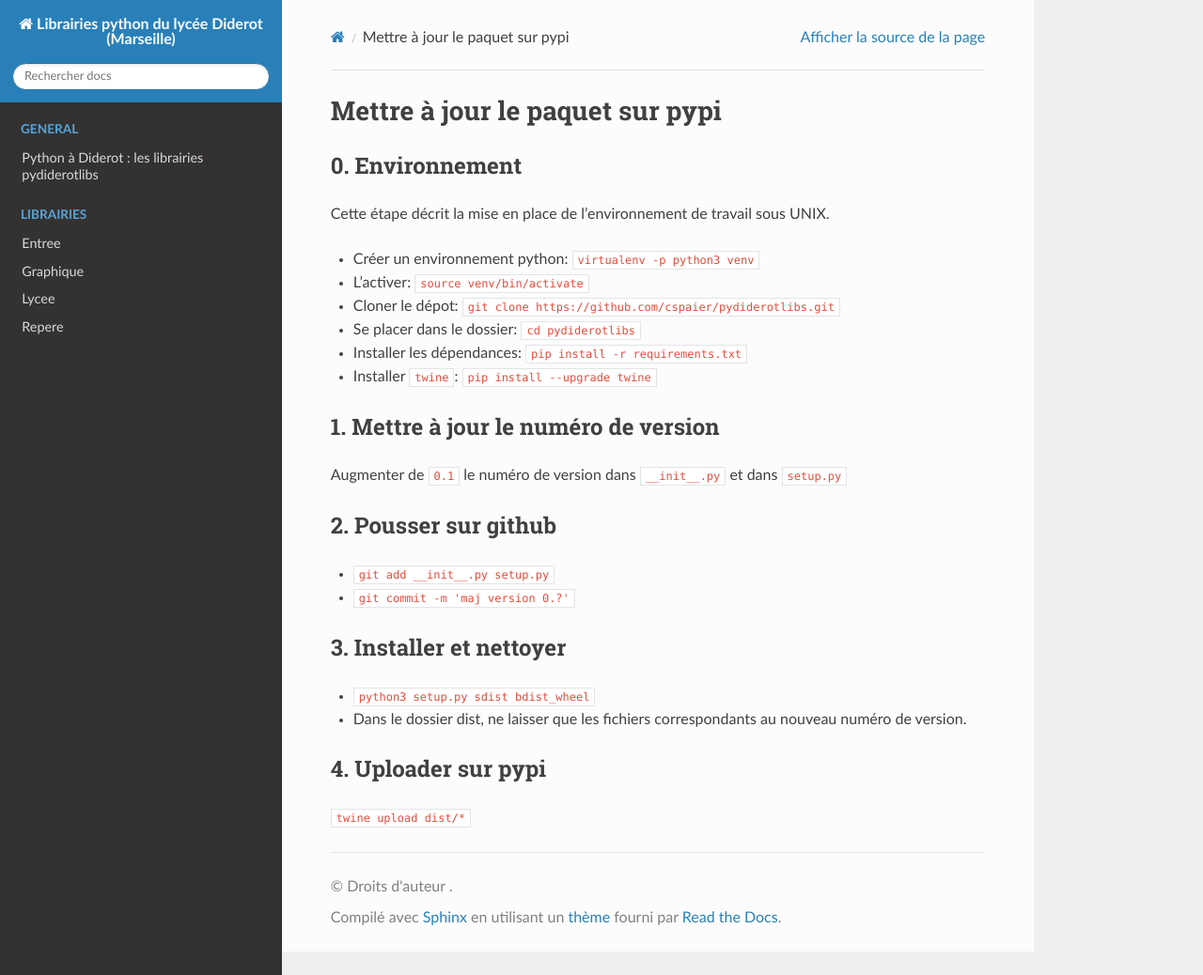
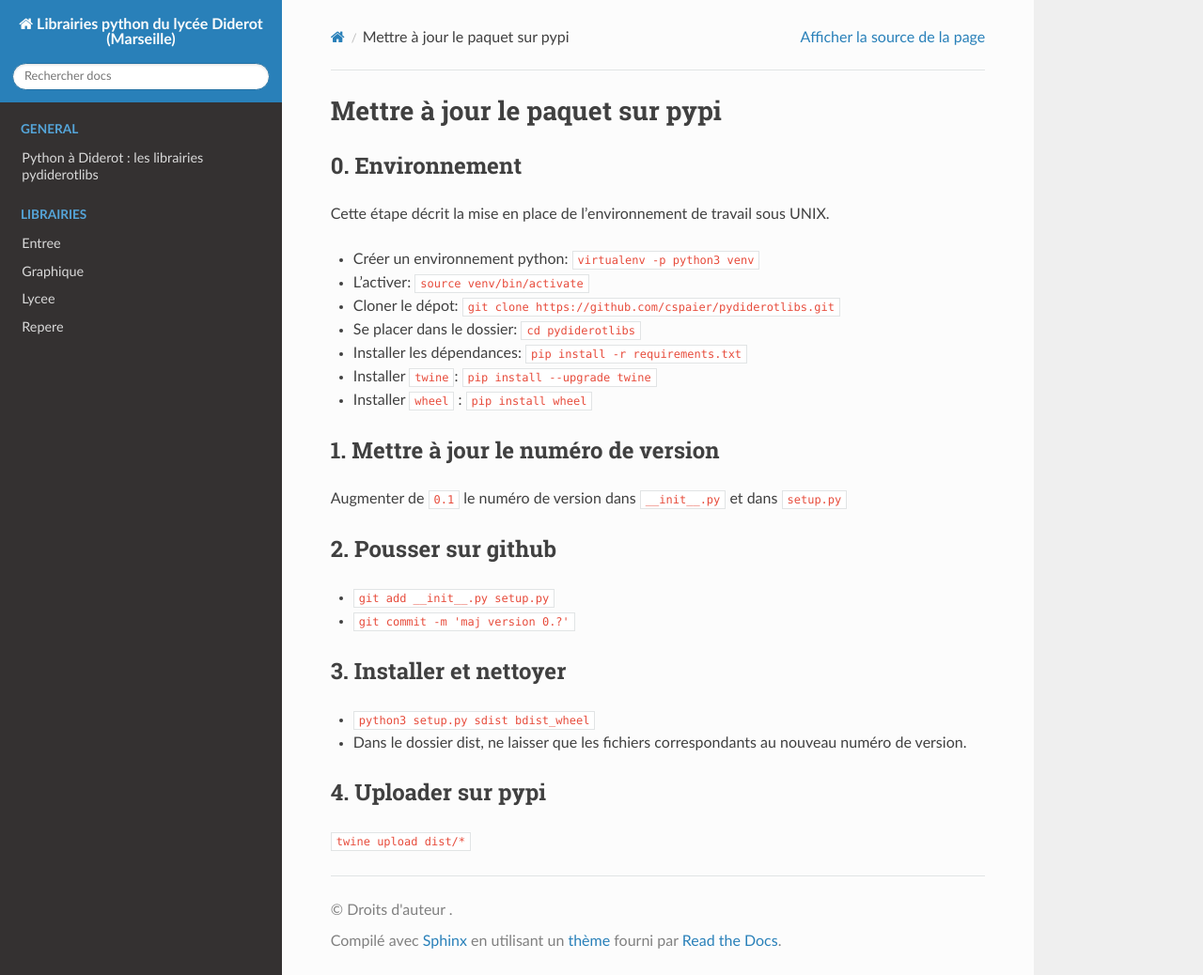
Before and after one commit to Pydiderot/pydiderotlibs, a Sphinx documentation site: the page built from docs/maj_pypi.md, in a window 1280 px wide and 1038 px high. Shown: the whole window at 94% size. Built offline with Sphinx 7.4.7 and the Read the Docs theme 2.0.0, drawn with Linux system fonts in a browser that asks for light colours.

Commit message:
ajout de install wheel dans maj_pypi

```diff
--- a/docs/maj_pypi.md
+++ b/docs/maj_pypi.md
@@ -9,6 +9,7 @@ Cette étape décrit la mise en place de l’environnement de travail sous UNIX.
 - Se placer dans le dossier: `cd pydiderotlibs`
 - Installer les dépendances: `pip install -r requirements.txt`
 - Installer `twine`: `pip install --upgrade twine`
+- Installer `wheel` : `pip install wheel`
 
 
 ## 1. Mettre à jour le numéro de version
```
